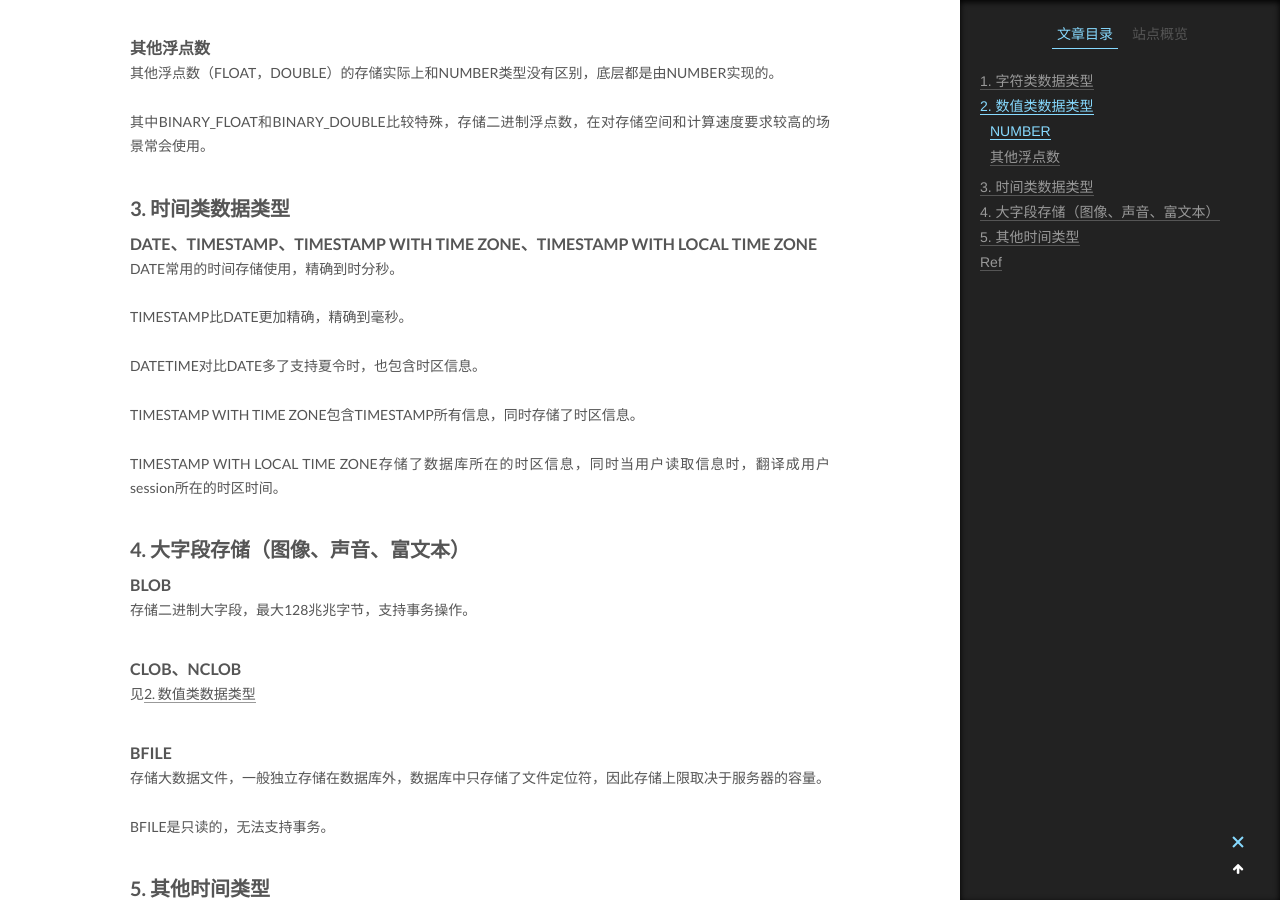
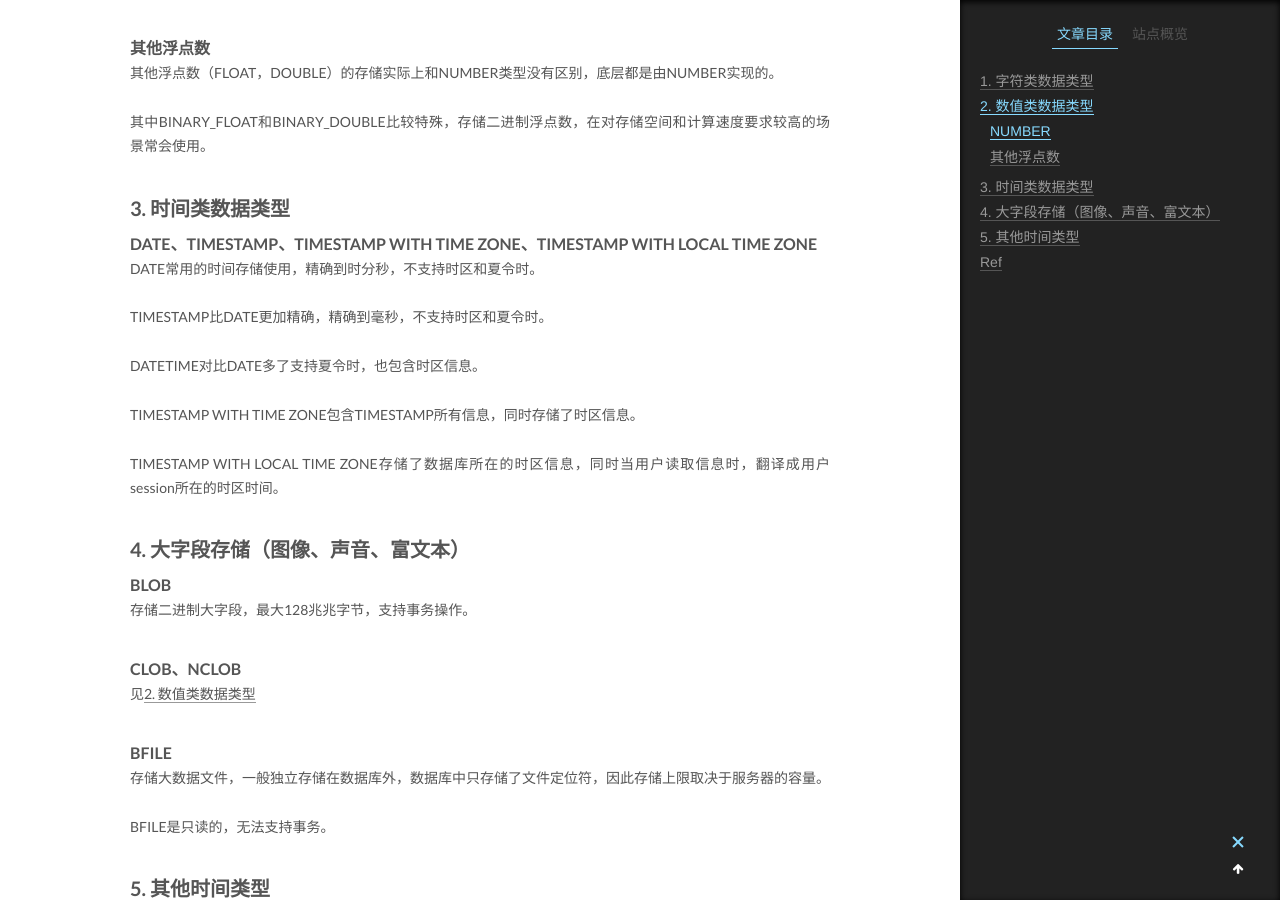
Before and after one commit to phaedo/blog, a Jekyll site: the page built from _posts/2019-08-23-Oracle数据库中的数据类型.md, in a window 1280 px wide and 900 px high, scrolled down 1526 px. Built offline with Jekyll 4.4.1, drawn with Linux system fonts in a browser that asks for light colours; comment, search, counter and statistics services are not loaded.

```diff
--- a/_posts/2019-08-23-Oracle数据库中的数据类型.md
+++ b/_posts/2019-08-23-Oracle数据库中的数据类型.md
@@ -50,9 +50,9 @@ NCHAR和NVARCHAR2都用于存储Unicode编码的字符，并且编码只能指
 ## 3. 时间类数据类型
 
 #### DATE、TIMESTAMP、TIMESTAMP WITH TIME ZONE、TIMESTAMP WITH LOCAL TIME ZONE
-DATE常用的时间存储使用，精确到时分秒。
+DATE常用的时间存储使用，精确到时分秒，不支持时区和夏令时。
 
-TIMESTAMP比DATE更加精确，精确到毫秒。
+TIMESTAMP比DATE更加精确，精确到毫秒，不支持时区和夏令时。
 
 DATETIME对比DATE多了支持夏令时，也包含时区信息。
 
```
